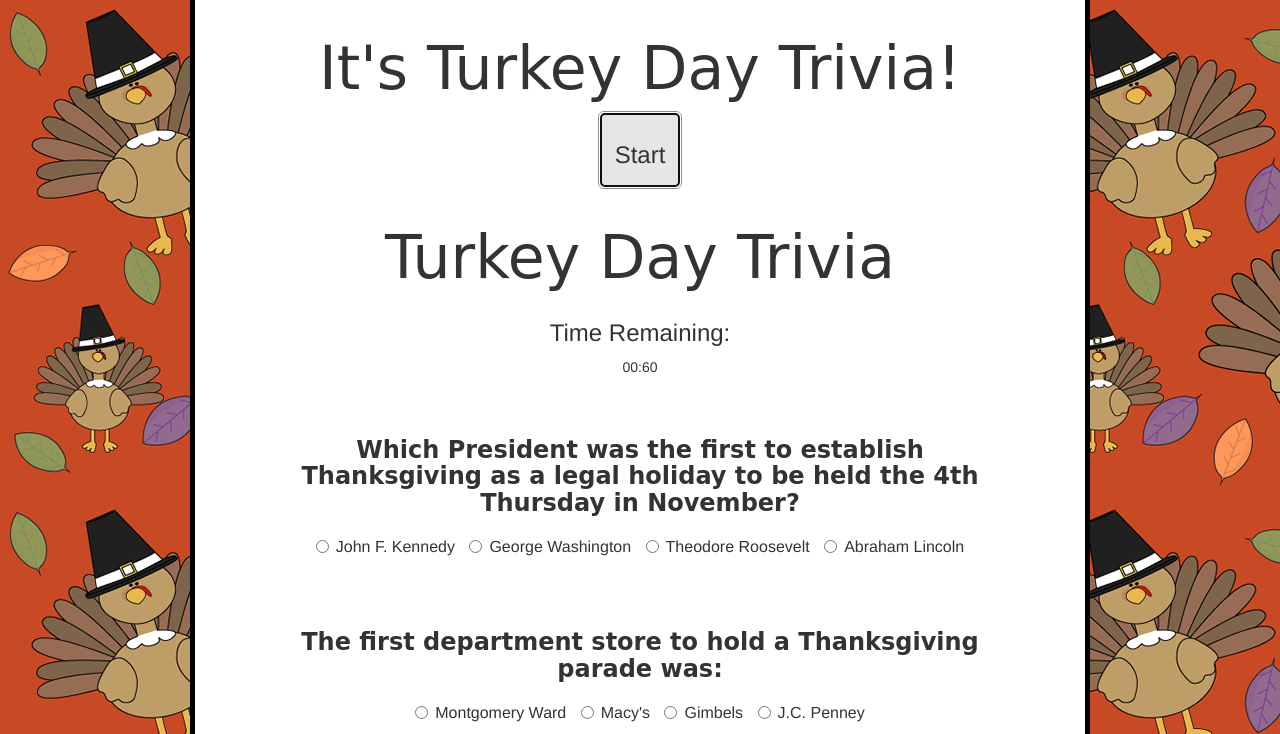
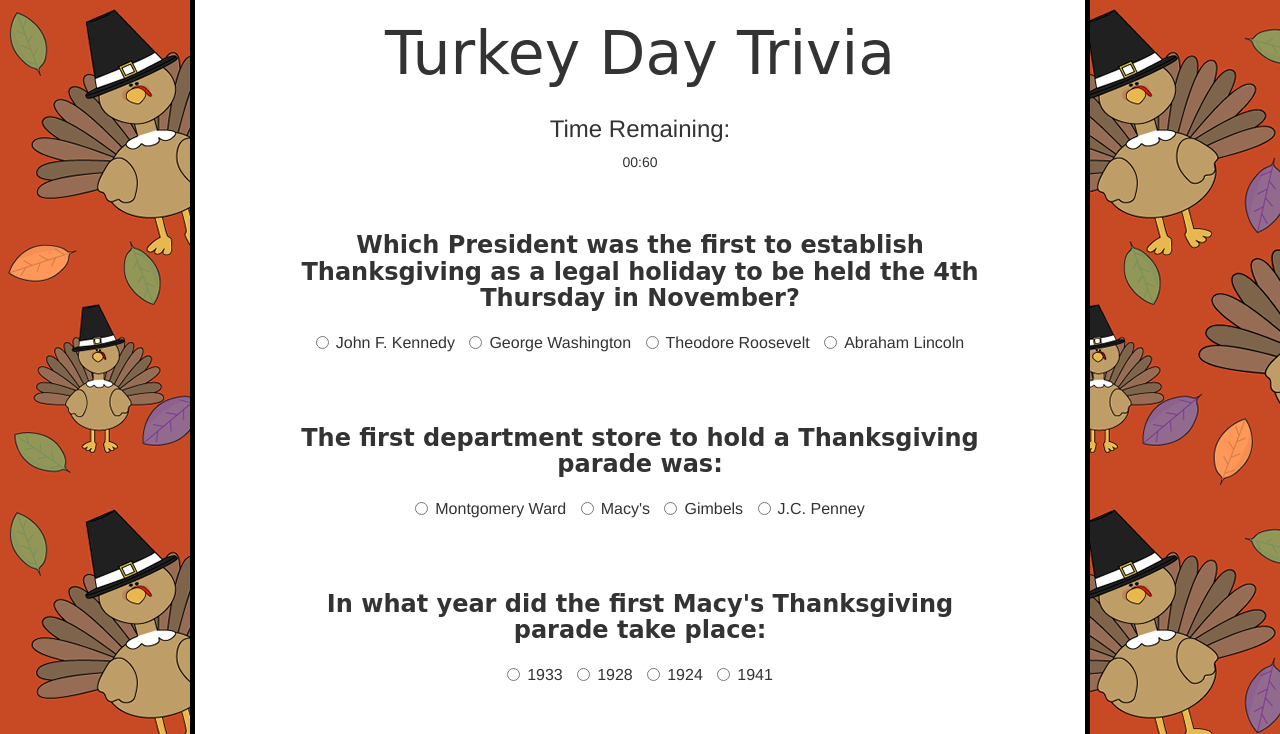
Before and after one commit to kristinalyons/TriviaGame, a plain HTML site: page index.html in a window 1280 px wide. Both pictures are taken after a click on the button "Start". Shown: the top 734 px of the page. Drawn offline with nearby package versions, Linux system fonts and the light colour scheme; a web font is replaced by a local one.

Commit message:
finishing

```diff
--- a/assets/css/style.css
+++ b/assets/css/style.css
@@ -30,3 +30,11 @@ body {
 	font-weight: bold;
 	font-family: 'Miltonian', cursive;
 }
+
+#page2 {
+	display: none;
+}
+
+#page3{
+	display: none;
+}
--- a/assets/javascript/app.js
+++ b/assets/javascript/app.js
@@ -1,14 +1,22 @@
     $(document).ready(function() {
 
       $("#start").click(function() {
+        $("#page1").hide();
+        $("#page2").show();
+      });
 
-        $(".container").hide();
+        $("#page2").hide();
+        $("#page3").hide();
 
-      var correctAns: 0;
-      var incorrectAns: 0;
-      var unansweredQs: 0;
-      var rightAnswer: false;
-      var wrongAnswer: false;
+        //create 'done' button for when the user is done with the quiz
+        //on click 'done' buutton:
+        //.hide() page2 and .show() page3
+
+      var correctAns = 0;
+      var incorrectAns = 0;
+      var unansweredQs = 0;
+      var rightAnswer = false;
+      var wrongAnswer = false;
 
 
 
@@ -32,6 +40,7 @@
 
         $('#display').html(converted);
       },
+
       timeConverter: function(t){
         var minutes = Math.floor(t/60);
         var seconds = t - (minutes * 60);
--- a/index.html
+++ b/index.html
@@ -14,7 +14,7 @@
   <link rel="stylesheet" type="text/css" href="assets/css/style.css">
 
 
-  <div class="container">
+  <div class="container" id="page1">
     <div class="row">
       <div class="panel-body text-center">
         <h1 class="title">It's Turkey Day Trivia!</h1>
@@ -25,7 +25,7 @@
     </div>
   </div>
 
-  <div class="container text-center" id="pageTwo">
+  <div class="container text-center" id="page2">
     <h1 class="title">Turkey Day Trivia</h1>
     <div class="row">
       <h3 class="timeRemaining">Time Remaining:</h3>
@@ -113,7 +113,7 @@
         </form>
       </div>
 
-      <div class="container">
+      <div class="container" id="page3">
         <h1 class="gameOver text-center">Game Over!</h1>
         <img id="eatHam" src="assets/images/eatHam.png">
         <h2 class="results text-center">Correct Answers: <span id="correct"></span></h2>
```
